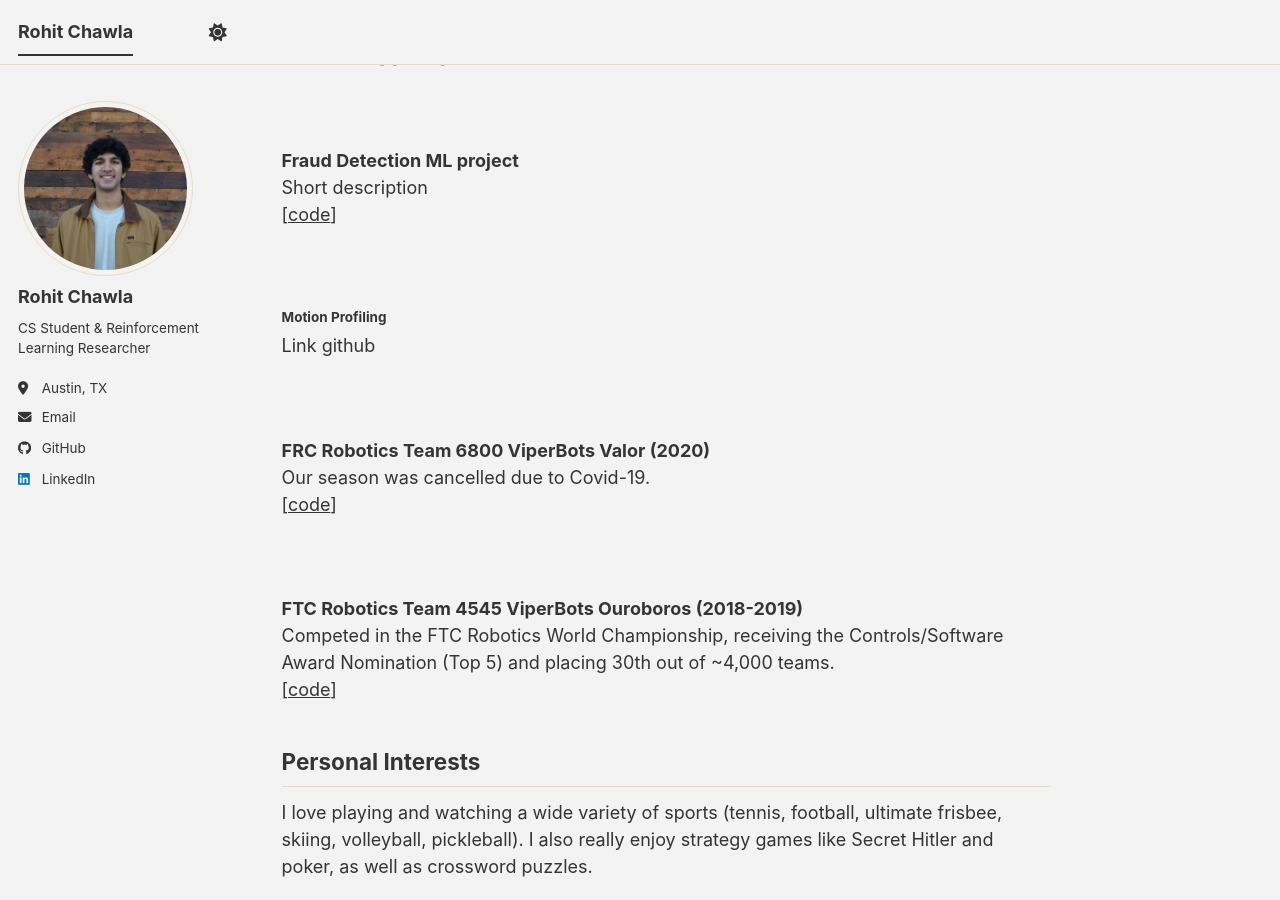
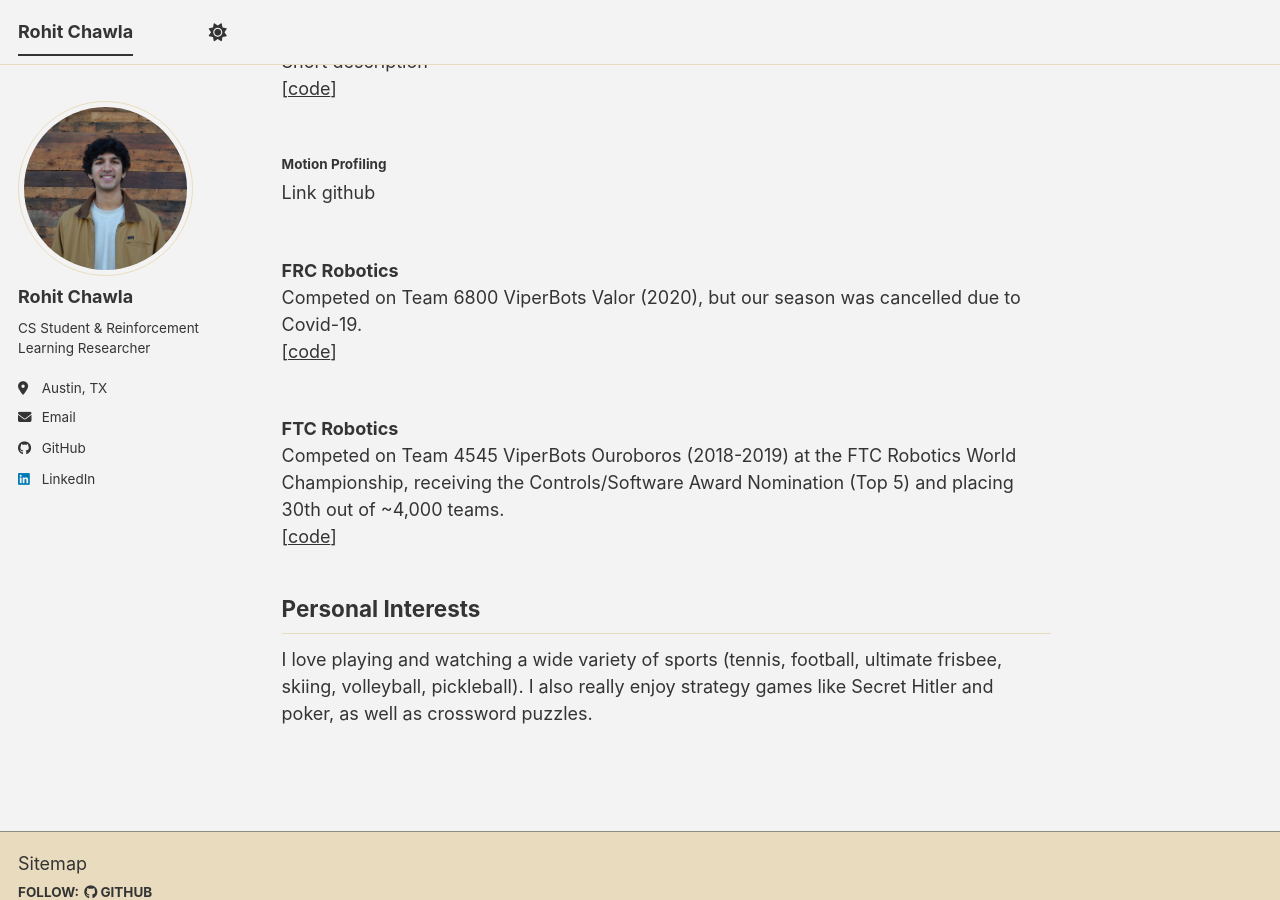
Before and after one commit to rohitchawla28/rohitchawla28.github.io, a Jekyll site: the page built from _pages/about.md, in a window 1280 px wide and 900 px high, scrolled down 1252 px. Built offline with Jekyll 4.4.1, drawn with Linux system fonts in a browser that asks for light colours; a script bundle is joined from its source files by our own code; library files that are not in the unit come from our copies; some of the changed text lies outside the part shown.

Commit message:
changed title from name to About me, adjusted project spacing, tweaked education bullet

```diff
--- a/_pages/about.md
+++ b/_pages/about.md
@@ -15,8 +15,8 @@
 
 
 ## Education
-- B.S. in Computer Science and Certificate in Applied Statistical Modeling
-    - University of Texas at Austin, 2021 - 2025
+- University of Texas at Austin, 2021 - 2025
+    - B.S. in Computer Science and Certificate in Applied Statistical Modeling
 - Vandegrift High School, 2017 - 2021
 <br>
 
@@ -26,41 +26,41 @@
 <strong>Exploring Reinforcement Learning Finetuning for Small Model Summarization</strong> <br>
 Short description <br>
 [[paper](files/rl_finetune_paper.pdf)] [[code](https://github.com/rohitchawla28/rl-finetune)]
-<br><br><br>
+<br><br>
 
 <strong>Reinforcement Learning for Safe Autonomous Driving</strong> <br>
 Short description <br>
 [[paper](files/safe_rl_paper.pdf)] [[code]()]
-<br><br><br>
+<br><br>
 
 <strong>Summit</strong> <br>
-- Short description <br>
+Short description <br>
 [[Pitch Deck](https://docs.google.com/presentation/d/1hvQX5jCbVuPTF5CYxHH5QhjcBDop1-T5ykv2aLX_7O0/edit?usp=sharing)]
 [[code](https://github.com/rohitchawla28/food-review-summarizer)]
-<br><br><br>
+<br><br>
 
 <strong>Museo</strong> <br>
 An augmented reality museum app that provides tailored audioguides and contextual information to museumgoers using NFC tags. <br>
 [[Pitch Deck](https://docs.google.com/presentation/d/1uvb8c0NZH13QHhVHZtbKpCRavdxxQ8BlDL9Z1XiLk2A/edit?usp=sharing)]
 [[code](https://github.com/rohitchawla28/museo)]
-<br><br><br>
+<br><br>
 
 <strong>Fraud Detection ML project</strong> <br>
 Short description <br>
 [[code](https://github.com/rohitchawla28/fraud-detection)]
-<br><br><br>
+<br><br>
 
 #### Motion Profiling
 Link github
-<br><br><br>
+<br><br>
 
-<strong>FRC Robotics Team 6800 ViperBots Valor (2020)</strong> <br>
-Our season was cancelled due to Covid-19. <br>
+<strong>FRC Robotics</strong> <br>
+Competed on Team 6800 ViperBots Valor (2020), but our season was cancelled due to Covid-19. <br>
 [[code](https://github.com/Valor6800/FRC-6800-2020-code)]
-<br><br><br>
+<br><br>
 
-<strong>FTC Robotics Team 4545 ViperBots Ouroboros (2018-2019)</strong> <br>
-Competed in the FTC Robotics World Championship, receiving the Controls/Software Award Nomination (Top 5) and placing 30th out of ~4,000 teams. <br>
+<strong>FTC Robotics</strong> <br>
+Competed on Team 4545 ViperBots Ouroboros (2018-2019) at the FTC Robotics World Championship, receiving the Controls/Software Award Nomination (Top 5) and placing 30th out of ~4,000 teams. <br>
 [[code](https://github.com/rohitchawla28/___4545Ouroboros___)]
 <br>
 
```
Also changed, not shown: other parts of _pages/about.md (+1 -1 lines).
